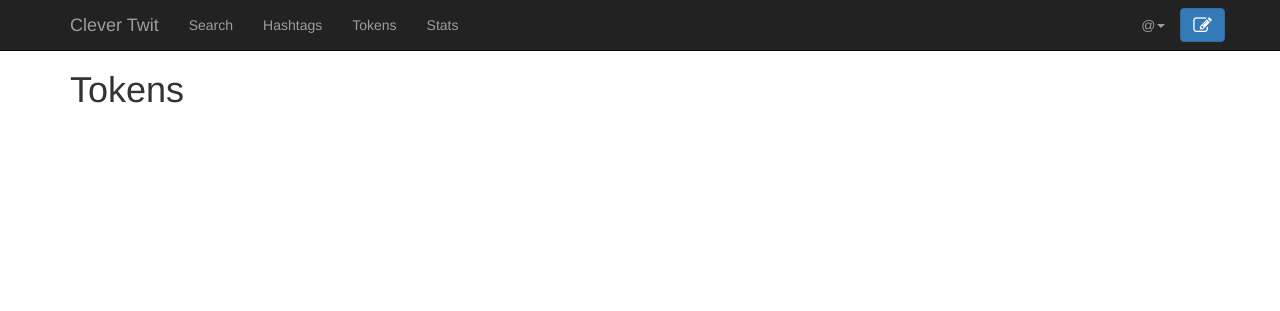
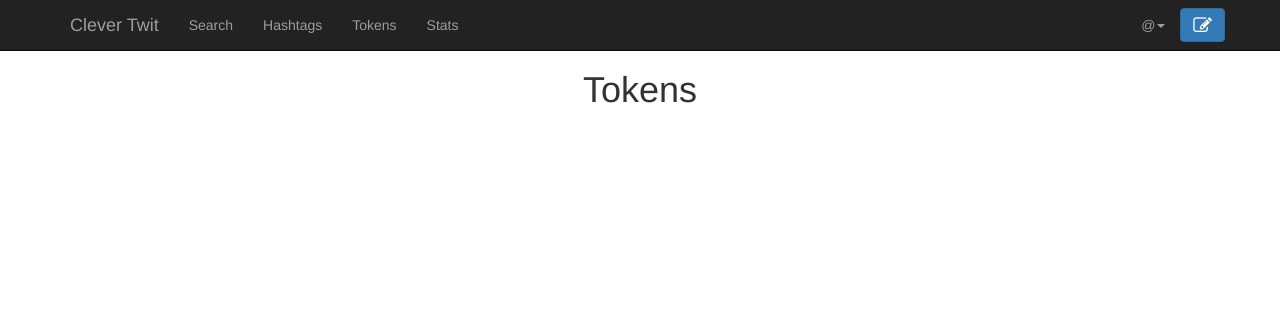
Before and after one commit to daviesjamie/3yp, a Django app: template client/clever_twit/templates/tokens.html in a window 1280 px wide. Shown: the top 311 px of the page. Run offline with Django 3.2, Linux system fonts and the light colour scheme; the template is opened without the code that fills it, so the values that code supplies are empty; some libraries are stand-ins or nearby versions.

Commit message:
Got 'popular' hashtag and token clouds working.

```diff
--- a/client/bower.json
+++ b/client/bower.json
@@ -10,6 +10,7 @@
   "dependencies": {
     "bootstrap": "~3.1.1",
     "font-awesome": "~4.0.3",
-    "jquery-autosize": "~1.18.6"
+    "jquery-autosize": "~1.18.6",
+    "jquery.tagcloud.js": "https://github.com/addywaddy/jquery.tagcloud.js.git"
   }
 }
--- a/client/clever_twit/templates/hashtags.html
+++ b/client/clever_twit/templates/hashtags.html
@@ -3,7 +3,7 @@
 {% block title %}Hashtags - Clever Twit{% endblock %}
 
 {% block content %}
-    <h1>Hashtags</h1>
+    <h1 class="center">Hashtags</h1>
 
     <div class="tagcloud">
     {% for tag in hashtags %}
--- a/client/clever_twit/templates/tokens.html
+++ b/client/clever_twit/templates/tokens.html
@@ -3,7 +3,7 @@
 {% block title %}Tokens - Clever Twit{% endblock %}
 
 {% block content %}
-    <h1>Tokens</h1>
+    <h1 class="center">Tokens</h1>
 
     <div class="tagcloud">
         {% for token in tokens %}
--- a/client/static/css/styles.css
+++ b/client/static/css/styles.css
@@ -62,6 +62,17 @@ div#home {
     max-width: 500px;
 }
 
+.tagcloud {
+    margin-left: auto;
+    margin-right: auto;
+    max-width: 500px;
+    text-align: center;
+}
+
+.center {
+    text-align: center;
+}
+
 .username {
     color: #aaaaaa;
 }
```
Also changed, not shown: client/clever_twit/views.py (+8 -4 lines).
